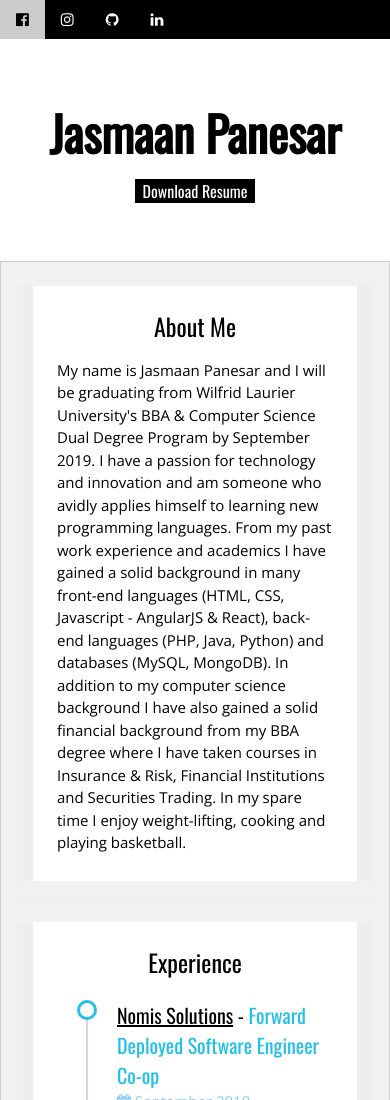
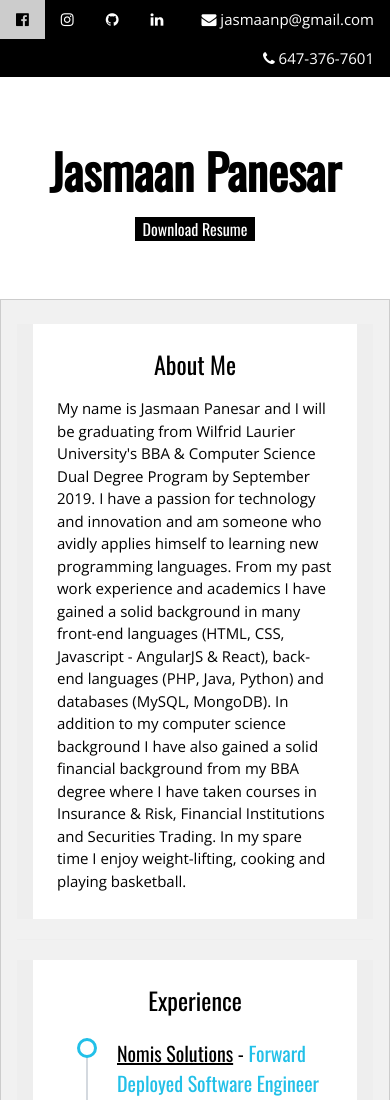
Before and after one commit to Bingaa/Personal-Website, a plain HTML site: page index.html in a window 390 px wide. Shown: the top 1100 px of the page. Drawn offline with nearby package versions, Linux system fonts and the light colour scheme.

Commit message:
added email and phone

```diff
--- a/index.html
+++ b/index.html
@@ -19,6 +19,8 @@ body {font-family: "Open Sans"}
   <a title="Instagram" href="https://www.instagram.com/jasmaanp/?hl=en" class="w3-bar-item w3-button"><i class="fa fa-instagram"></i></a>
   <a title="Github" href="https://github.com/Bingaa" class="w3-bar-item w3-button"><i class="fa fa-github"></i></a>
   <a title="LinkedIn" href="https://www.linkedin.com/in/jasmaan-panesar/" class="w3-bar-item w3-button"><i class="fa fa-linkedin"></i></a>
+  <div class="w3-bar-item w3-right"></h6><i class="fa fa-envelope"></i> jasmaanp@gmail.com</div>
+  <div class="w3-bar-item w3-right"></h6><i class="fa fa-phone"></i> 647-376-7601</div>
 </div>
 
 <div class="w3-content" style="max-width:1600px">
```
